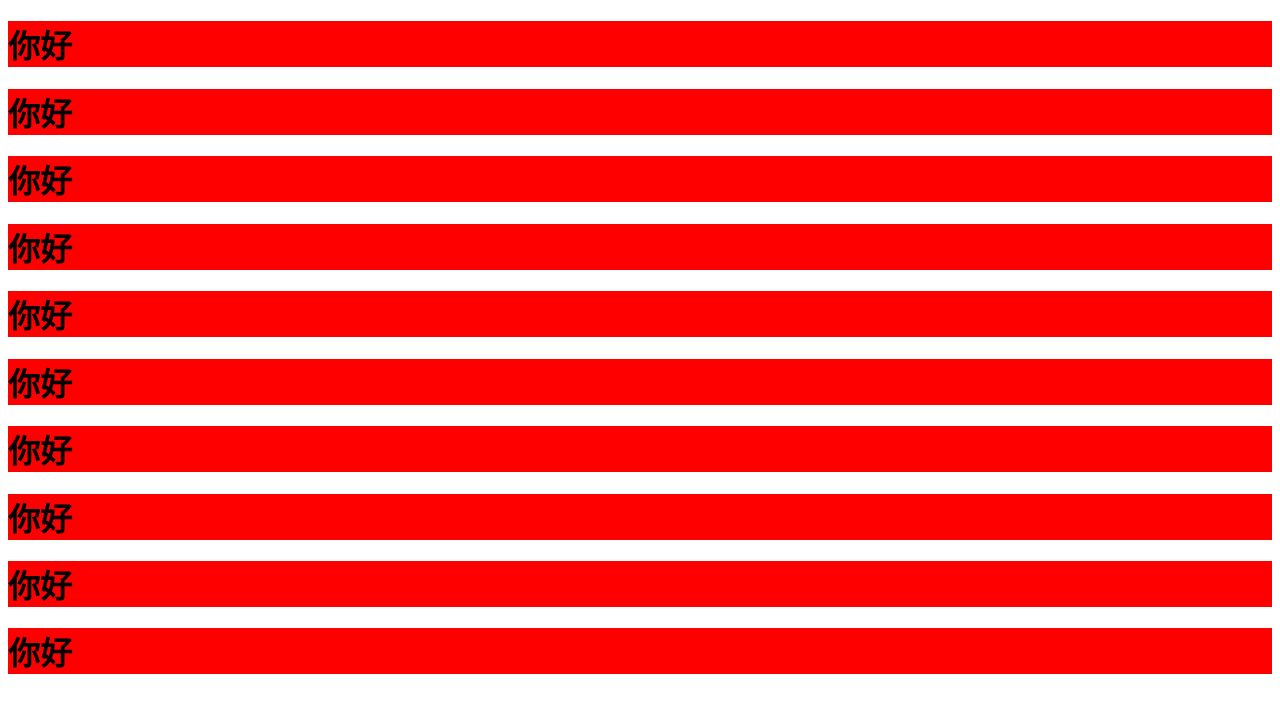
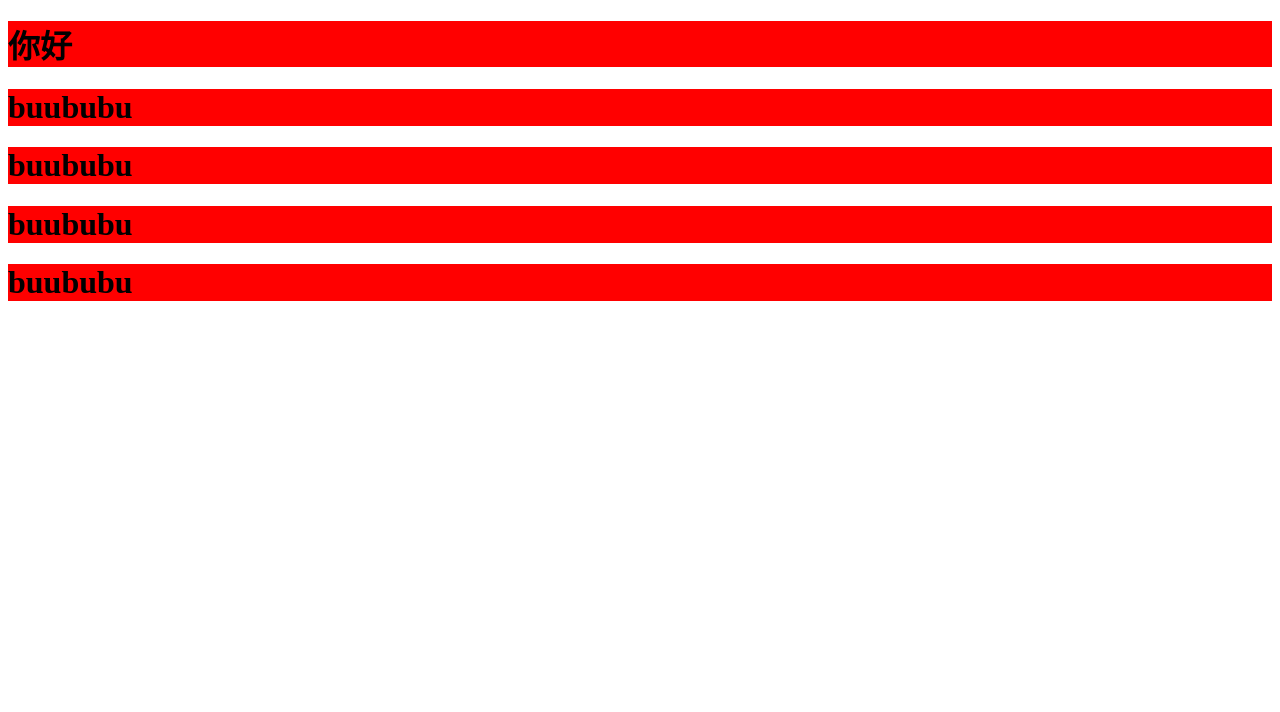
Before and after one commit to tangfuxi/1814GIT, a plain HTML site: page index.html in a window 1280 px wide. Drawn offline with Linux system fonts and the light colour scheme.

Commit message:
完成了haha功能

```diff
--- a/index.html
+++ b/index.html
@@ -10,11 +10,10 @@
 <body>
     <div>
         <h1>你好</h1>
-        <h1>你好</h1><h1>你好</h1><h1>你好</h1><h1>你好</h1>
-        <h1>你好</h1>
-        <h1>你好</h1>
-        <h1>你好</h1>
-        <h1>你好</h1><h1>你好</h1>
+        <h1>buububu</h1>
+        <h1>buububu</h1>
+        <h1>buububu</h1>
+        <h1>buububu</h1>
 
     </div>
 
```
